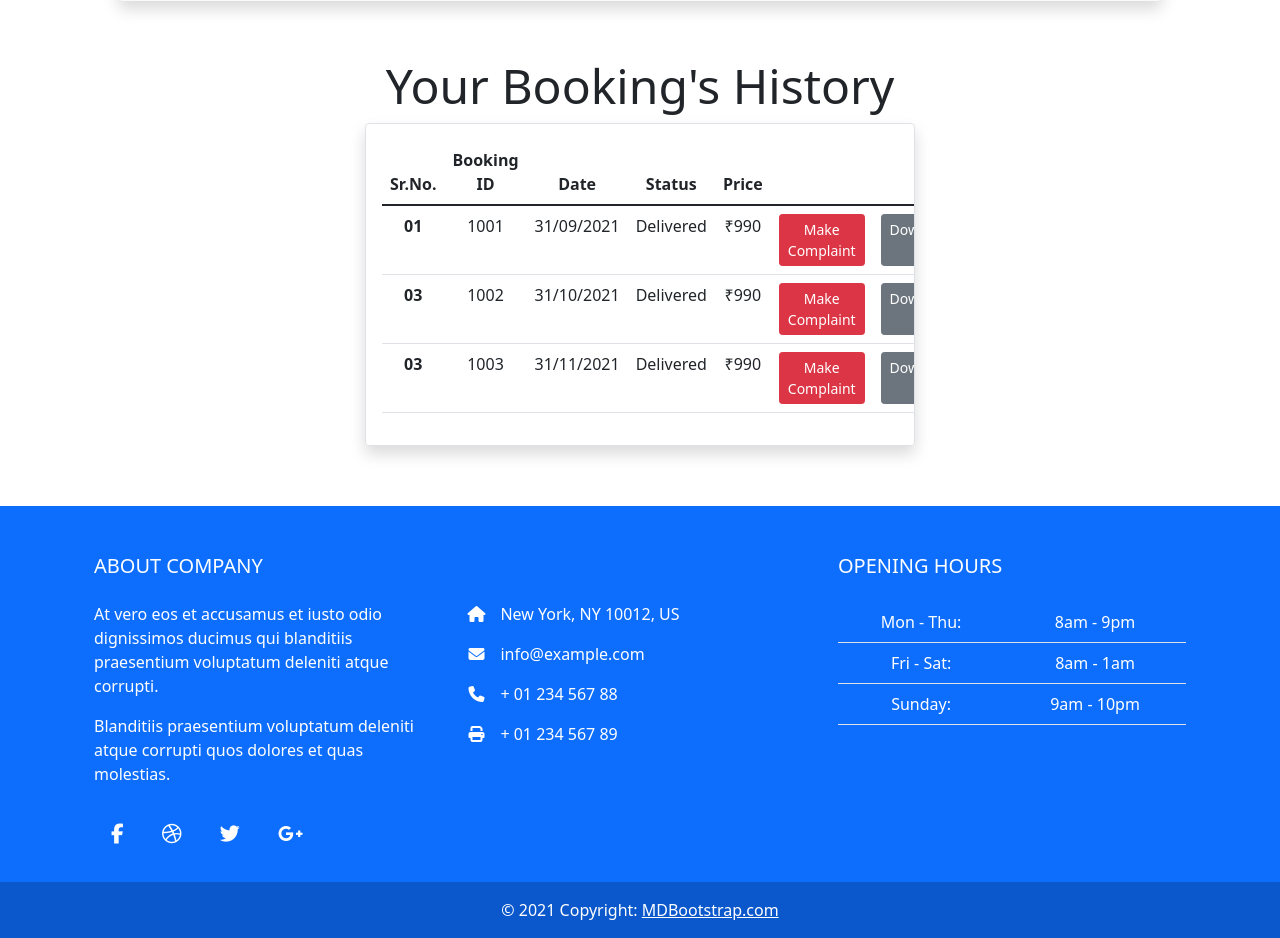
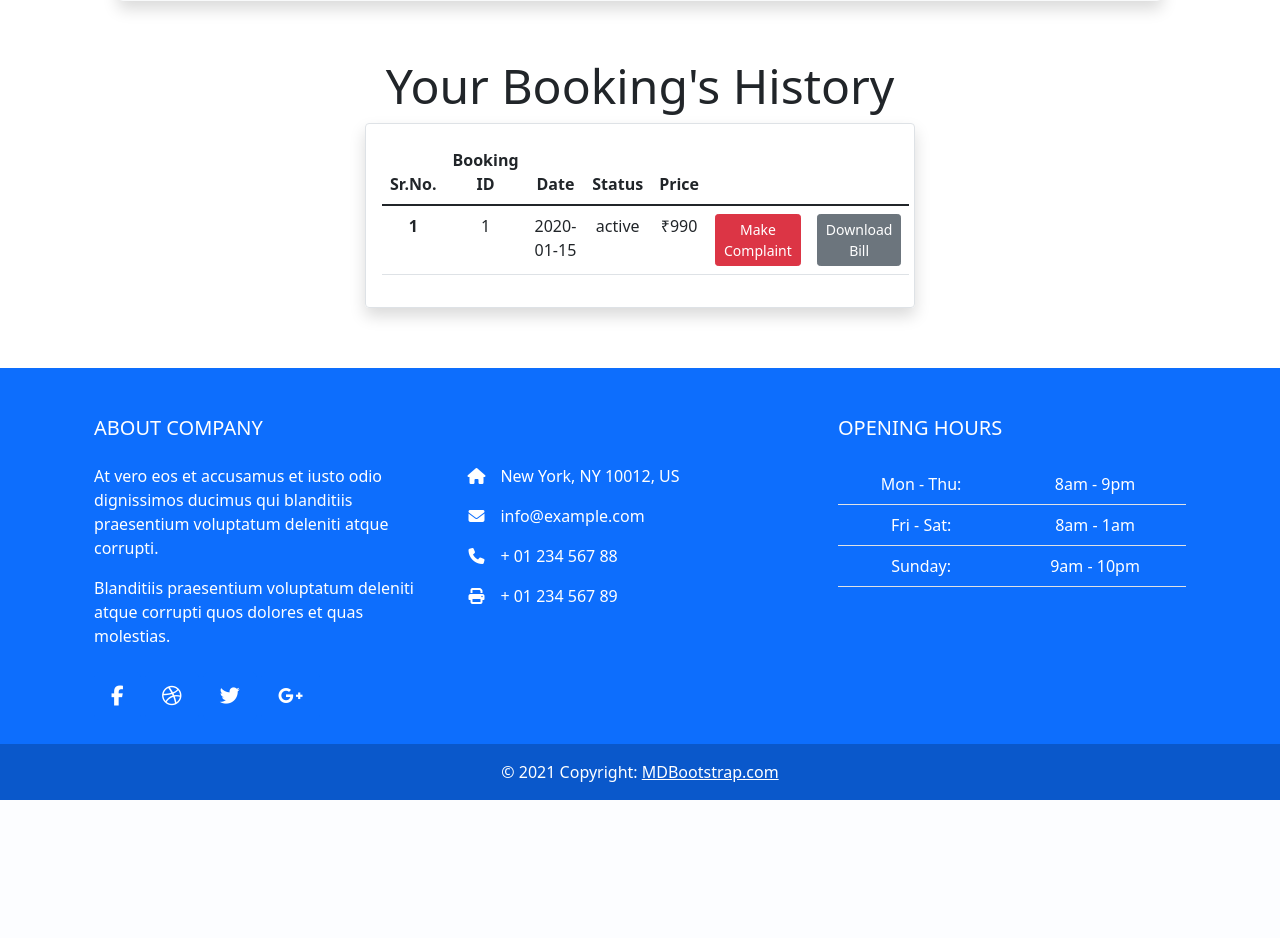
Before and after one commit to rdshinde/online_gas_resistration, a PHP site: page /profile.php in a window 1280 px wide. Shown: the part 2178-3116 px from the top of the page. After the commit the page ends 2978 px from the top, so only its background shows below. Run offline with PHP 8.4, Linux system fonts and the light colour scheme; the visitor is signed in with stand-in values (Sample User, id 1); tables that the repository leaves empty or names only in its code hold one stand-in row (values such as "Sample post"); some libraries are stand-ins or nearby versions.

Commit message:
Update profile.php

```diff
--- a/profile.php
+++ b/profile.php
@@ -1,5 +1,6 @@
 <?php
-include_once "public/base.php"
+include_once "public/base.php";
+include_once "includes/dbh.inc.php";
 ?>
 
 <!-- Page Content-->
@@ -263,35 +264,59 @@ include_once "public/base.php"
             </thead>
             <tbody>
               <tr>
+              <?php
+                    $id = $_SESSION["consumerID"];
 
-
-
-                <th>01</th>
-                <td>1001</td>
-                <td>31/09/2021</td>
-                <td>Delivered</td>
-                <td>&#8377;990</td>
-                <td><span><button class="btn btn-sm btn-danger">Make Complaint</button></span></td>
-                <td><button class="btn btn-sm btn-secondary">Download Bill</button></td>
-              </tr>
-              <tr>
-                <th>03</th>
-                <td>1002</td>
-                <td>31/10/2021</td>
-                <td>Delivered</td>
-                <td>&#8377;990</td>
-                <td><span><button class="btn btn-sm btn-danger">Make Complaint</button></span></td>
-                <td><button class="btn btn-sm btn-secondary">Download Bill</button></td>
-              </tr>
-              <tr>
-                <th>03</th>
-                <td>1003</td>
-                <td>31/11/2021</td>
-                <td>Delivered</td>
-                <td>&#8377;990</td>
-                <td><span><button class="btn btn-sm btn-danger">Make Complaint</button></span></td>
-                <td><button class="btn btn-sm btn-secondary">Download Bill</button></td>
-              </tr>
+                    $sql = "SELECT * FROM Booking WHERE consumer_id=$id";
+                    $results = mysqli_query($conn, $sql);
+                    $resultCheck = mysqli_num_rows($results);
+                    if($resultCheck >0){
+                      $sr = 1;
+                      while($row = mysqli_fetch_assoc($results)){
+                        $booking_id = $row["booking_id"];
+                        $status = $row["status_field"];
+                        $date = substr($row["mtimestamp"],0,10);
+                        echo '<th>'.$sr.'</th>
+                                <td>'.$booking_id.'</td>
+                                <td>'.$date.'</td>
+                                <td>'.$status.'</td>
+                                <td>&#8377;990</td>
+                                <td><span><button class="btn btn-sm btn-danger" data-bs-toggle="modal" data-bs-target="#staticBackdrop">Make Complaint</button></span></td>
+                                <td><button class="btn btn-sm btn-secondary">Download Bill</button></td>
+                                <!-- Modal -->
+                                  <div class="modal fade" id="staticBackdrop" data-bs-backdrop="static" data-bs-keyboard="false" tabindex="-1" aria-labelledby="staticBackdropLabel" aria-hidden="true">
+                                    <div class="modal-dialog">
+                                      <div class="modal-content">
+                                        <div class="modal-header">
+                                          <h5 class="modal-title text-danger" id="staticBackdropLabel">Make Complaint</h5>
+                                          <button type="button" class="btn-close" data-bs-dismiss="modal" aria-label="Close"></button>
+                                        </div>
+                                        <div class="modal-body">
+                                          <!-- Complaint Form in Modal -->
+                                        <form method="POST" action="includes/complaint.inc.php">
+                                            <div class="mb-3 text-start">
+                                              <label for="consumer-id" class="form-label">Consumer ID</label>
+                                              <input type="number" name="consumer-id" class="form-control" value="'.$_SESSION["consumerID"].'" readonly id="consumer-id">
+                                            </div>
+                                            <div class="mb-3 text-start">
+                                              <label for="booking-id"  class="form-label">Booking ID</label>
+                                              <input type="number" name="booking-id" class="form-control" value="'.$booking_id.'" readonly id="booking-id">
+                                            </div>
+                                            <div class="form-floating text-start mt-3 mb-3">
+                                              <textarea class="form-control" name="complaint"  id="complaint-details"></textarea>
+                                              <label for="complaint-details">Complaint Details</label>
+                                            </div>
+                                            <button type="submit" name="make-complaint" class="btn btn-danger">Register Complaint</button>
+                                          </form>
+                                        </div>
+                                      </div>
+                                    </div>
+                                  </div>
+                              </tr>';
+                        $sr = $sr+1;
+                      }
+                    }
+                ?>
             </tbody>
           </table>
         </div>
@@ -299,6 +324,7 @@ include_once "public/base.php"
     </div>
   </div>
 </div>
+
 <?php
 include_once "public/footer.php"
 ?>
```
